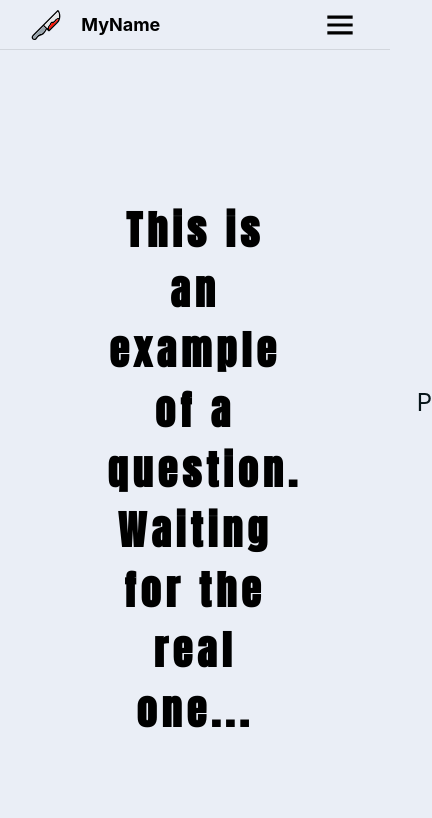
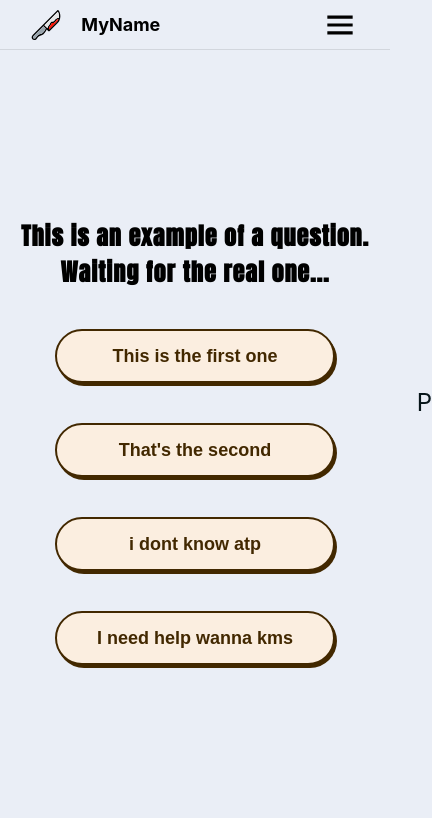
Before and after one commit to Zakariaaben/TEO-React-Project, a React (Vite) app: page /Quizz in a window 390 px wide. Shown: the top 818 px of the page, 432 px wide, since content can reach past the window. Built offline with nearby package versions, Linux system fonts and the light colour scheme.

Commit message:
adding responsive version quizz

```diff
--- a/public/Questions.json
+++ b/public/Questions.json
@@ -9,7 +9,7 @@
             ]
         },
         {
-            "Question":"This is a second example of a question. Waiting for the real one...",
+            "Question":"I will only need to change this file",
             "Reponses":[
                 "This is the first one",
                 "That's the second",
--- a/src/Components/Navbar/Navbar.jsx
+++ b/src/Components/Navbar/Navbar.jsx
@@ -24,7 +24,7 @@ const Navbar = () => {
 };
 
   const ToggleMenu= ()=>{
-    isOpenmenu(!openMenu);
+    isOpenmenu(!openMenu)
   }
 
   useEffect(() => {
@@ -49,10 +49,10 @@ const Navbar = () => {
         <p>MyName</p>
       </div>
       <div className={`navbar-links ${openMenu ? "active" : ""} `} ref={menuref}>
-        <Link to="/Accueil" onClick={()=>ToggleMenu()}>Accueil</Link>
-        <Link to="/Rendez-vous"  onClick={()=>ToggleMenu()}>Prendre Rendez-vous</Link>
-        <Link to="/Quizz"  onClick={()=>ToggleMenu()}>Se diriger</Link>
-        <BiX className='closemenu'  onClick={()=>ToggleMenu()} />
+        <Link to="/Accueil" onClick={()=>isOpenmenu(false)}>Accueil</Link>
+        <Link to="/Rendez-vous"  onClick={()=>isOpenmenu(false)}>Prendre Rendez-vous</Link>
+        <Link to="/Quizz"  onClick={()=>isOpenmenu(false)}>Se diriger</Link>
+        <BiX className='closemenu'  onClick={()=>isOpenmenu(false)} />
       </div>
       <BiMenu className="iconMenu" onClick={()=>ToggleMenu()} />
 
--- a/src/Components/Question/Question.css
+++ b/src/Components/Question/Question.css
@@ -2,19 +2,23 @@
 .questioncontainer{
     position: relative;
     width: 100%;
-    margin-top: 80px;
+    height: 100%;
+    display: flex;
+    align-items: center;
+    margin-top:50px ;
 }
 
 .Question{
     display: flex ;
     flex-direction: column;
     align-items: center;
+    gap: 50px;
+    height: 100%;
+    width: 100%;
     justify-content: center;
-    gap: 80px;
-    padding: 70px;
-    width: 100%;
     position: absolute;
     opacity: 1;
+
 }
 .animatecurrent{
     animation: inquestion 800ms ;
@@ -77,9 +81,61 @@
 .reponses{
     display: flex;
     width: 100%;
-    flex-direction: row;
+    flex-direction: column;
+    align-items: center;
+    justify-content: center;
+    gap: 40px;
+}
+
+.reponses div{
+    display: flex;
+    width: 90%;
     justify-content: space-evenly;
+    *{
+        width: 40%;
+    }
 }
+
+
+@media (max-width:850px) {
+    .reponses div{
+        flex-direction: column ;
+        align-items: center;
+        gap: 40px;
+        *{
+            width: 80%;
+        }
+    }
+}
+
+@media (max-width:600px) {
+    .Question{
+        width: 100%!important;
+        padding: 0;
+        gap: 50px;
+    }
+    .Question h1{
+        font-size: 24px !important;
+        width: 90% !important;
+        letter-spacing: 1px!important;
+        height: 50px!important;
+    }
+    .reponses div{
+        flex-direction: column ;
+        align-items: center;
+        gap: 40px;
+        *{
+            width: 80%;
+        }
+    }
+    .back{
+        left: 0px!important;
+        top: 80px!important;
+
+        width: 50px!important;
+    }
+}
+
 
 .Question h1{
     font-size: 40px;
@@ -88,6 +144,10 @@
     width: 70%;
     text-align:center;
     text-justify: inter-word;
+    height: 20%;
+    display: flex;
+    justify-content: center;
+    align-items: center;
 }
 
 
@@ -132,7 +192,7 @@
 
 .back{
     position: absolute;
-    top: 40px;
+    top: 80px;
     left:40px;
     justify-content: end;
     display: flex;
--- a/src/Components/Question/Question.jsx
+++ b/src/Components/Question/Question.jsx
@@ -1,50 +1,78 @@
-import React, { useEffect } from 'react'
-import "./Question.css"
-import { IoIosArrowBack } from 'react-icons/io'
+import React, { useEffect } from "react";
+import "./Question.css";
+import { IoIosArrowBack } from "react-icons/io";
 
 const Question = (props) => {
-
   return (
-    <div className="questioncontainer" >
-        <div className='Question'   id="outquestion">
-            {props.number!=0&&<div className='back' onClick={()=>{
-            const previous = props.number-1;
-            document.getElementById("outquestion").className="animatepreviousback Question"
+    <div className="questioncontainer">
+      <div className="Question" id="outquestion">
+        {props.number != 0 && (
+          <div
+            className="back"
+            onClick={() => {
+              const previous = props.number - 1;
+              document.getElementById("outquestion").className =
+                "animatepreviousback Question";
               props.previousQuestion(previous);
-        }}>
-                <IoIosArrowBack className='iconback'  />
-            </div>}
+            }}
+          >
+            <IoIosArrowBack className="iconback" />
+          </div>
+        )}
         <h1>{props.data.Question}</h1>
-            <div className='reponses'>
-            <button className="button-74" onClick={()=>{
-                const next=props.number+1 ;
-                document.getElementById("outquestion").className="animateprevious Question"
-                props.nextQuestion(next)}}>
+        <div className="reponses">
+          <div>
+            <button
+              className="button-74"
+              onClick={() => {
+                const next = props.number + 1;
+                document.getElementById("outquestion").className =
+                  "animateprevious Question";
+                props.nextQuestion(next);
+              }}
+            >
               {props.data.Reponses[0]}
             </button>
-            <button className="button-74" onClick={()=>{
-                const next=props.number+1 ;
-                document.getElementById("outquestion").className="animateprevious Question"
-                props.nextQuestion(next)}}>
+            <button
+              className="button-74"
+              onClick={() => {
+                const next = props.number + 1;
+                document.getElementById("outquestion").className =
+                  "animateprevious Question";
+                props.nextQuestion(next);
+              }}
+            >
               {props.data.Reponses[1]}
             </button>
-            <button className="button-74" onClick={()=>{
-                const next=props.number+1 ;
-                document.getElementById("outquestion").className="animateprevious Question"
-                props.nextQuestion(next)}}>
+          </div>
+          <div>
+            <button
+              className="button-74"
+              onClick={() => {
+                const next = props.number + 1;
+                document.getElementById("outquestion").className =
+                  "animateprevious Question";
+                props.nextQuestion(next);
+              }}
+            >
               {props.data.Reponses[2]}
             </button>
-            <button className="button-74" onClick={()=>{
-                const next=props.number+1 ;
-                document.getElementById("outquestion").className="animateprevious Question"
-                props.nextQuestion(next)}}>
+            <button
+              className="button-74"
+              onClick={() => {
+                const next = props.number + 1;
+                document.getElementById("outquestion").className =
+                  "animateprevious Question";
+                props.nextQuestion(next);
+              }}
+            >
               {props.data.Reponses[3]}
             </button>
           </div>
         </div>
       </div>
+    </div>
+  );
+};
 
-  )
-}
-
-export default Question
+export default Question;
--- a/src/Pages/Pages.css
+++ b/src/Pages/Pages.css
@@ -2,6 +2,5 @@
     display: flex;
     flex-direction: column;
     align-items: center;
-    margin-top: 50px;
-
+    height: 100vh;
 }
--- a/src/index.css
+++ b/src/index.css
@@ -8,8 +8,10 @@
   --button: #1538d3;
 
 }
+
 body::-webkit-scrollbar {
   display: none;
+
 }
 *{
   margin: 0;
```
Also changed, not shown: src/Components/PsychologistCard/PsychologistCard.jsx (+7 -5 lines). Lines whose indentation alone changed are shown as unchanged.
